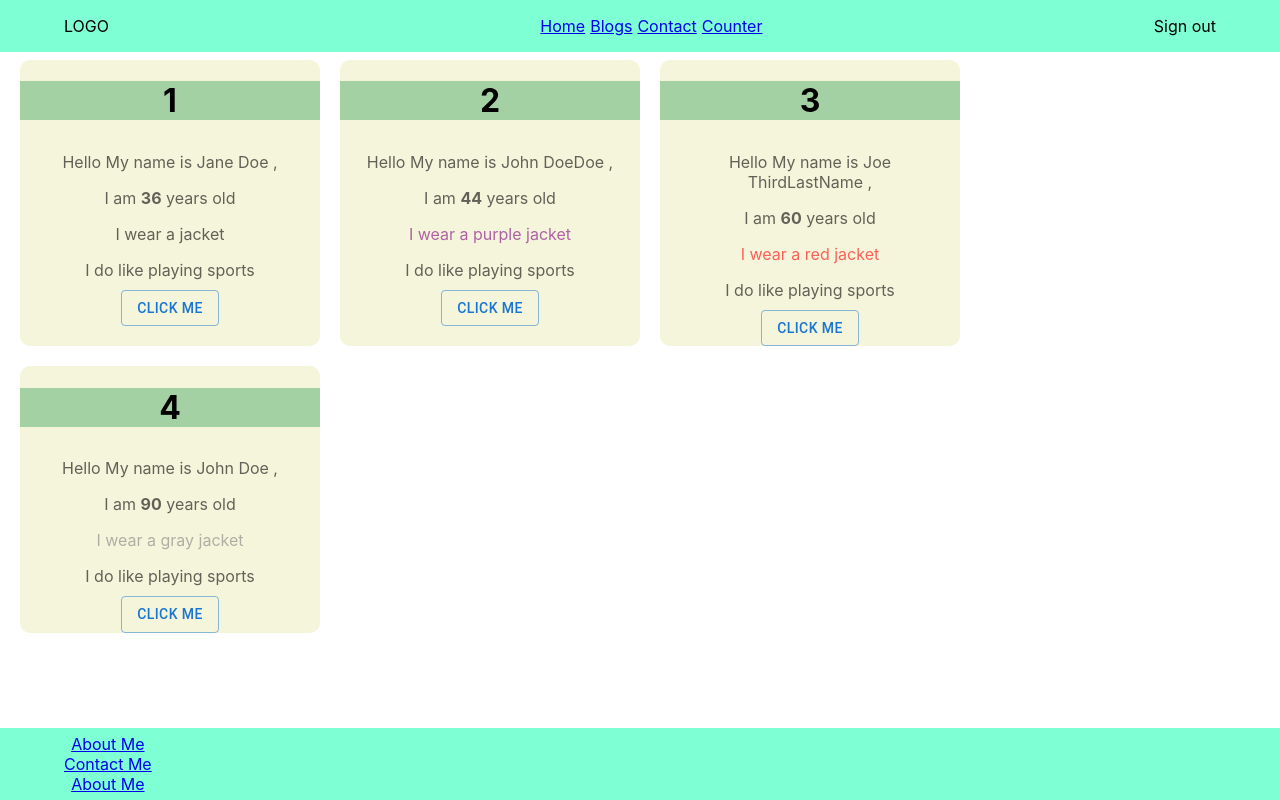
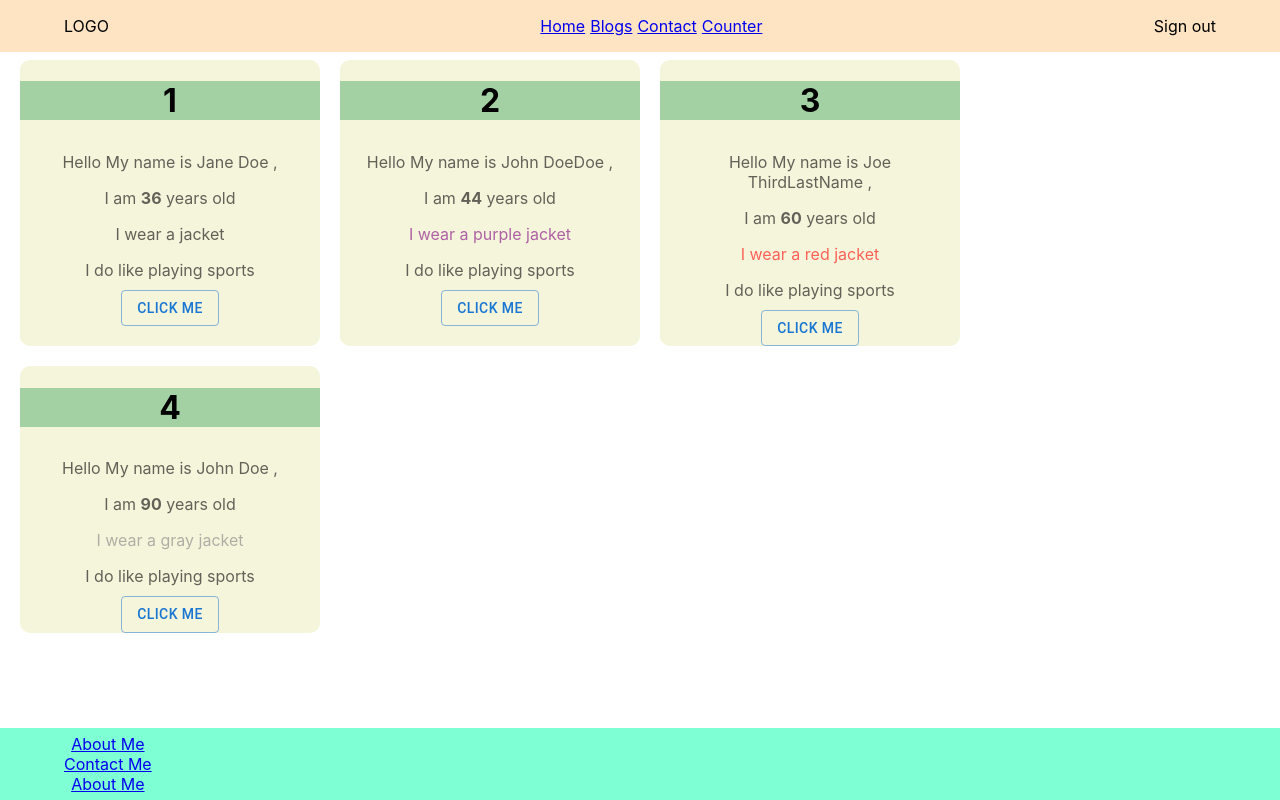
Before and after one commit to theodoredebsfr/my-portfolio-4finance, a React (Create React App) app: page / in a window 1280 px wide. Built offline with nearby package versions, Linux system fonts and the light colour scheme.

Commit message:
header change in background color

```diff
--- a/src/layout/header/Header.scss
+++ b/src/layout/header/Header.scss
@@ -2,7 +2,7 @@
   display: flex;
   justify-content: space-between;
   align-items: center;
-  background-color: aquamarine;
+  background-color: bisque;
   height: 52px;
   padding: 0 5%;
   position: fixed;
```
